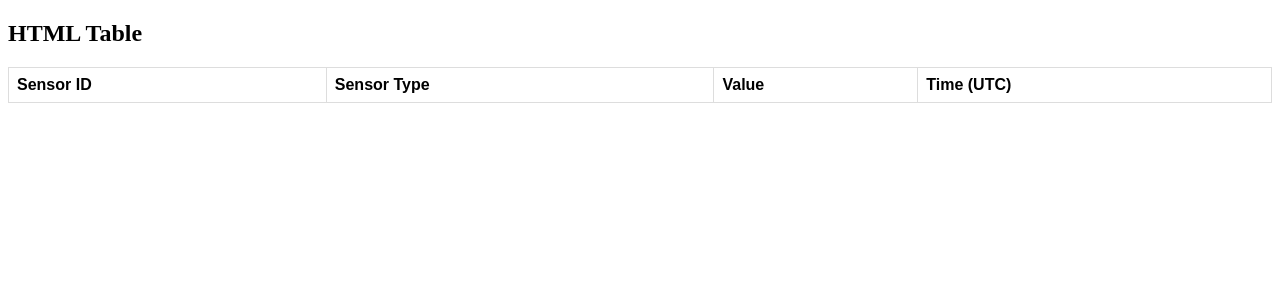
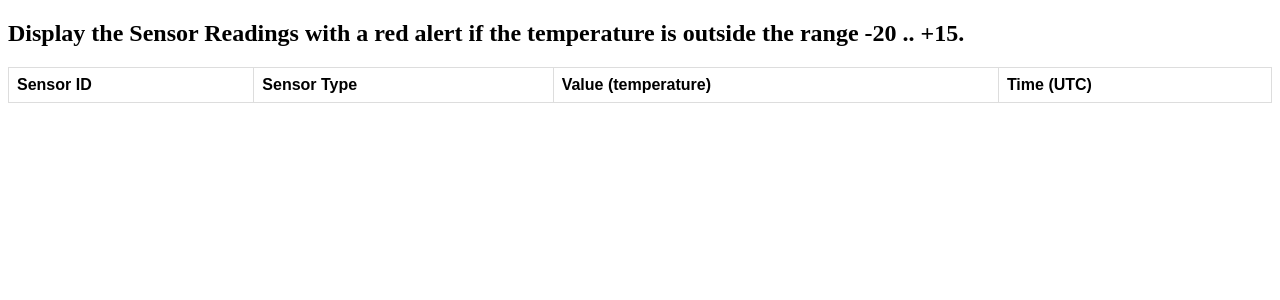
Before and after one commit to hussain-alhassan/sensor-readings, a Flask app: page / in a window 1280 px wide. Shown: the top 300 px of the page. Run offline with Flask 2, Linux system fonts and the light colour scheme; lists and menus that the app fills with data are empty.

Commit message:
Updated the front-end

```diff
--- a/templates/index.html
+++ b/templates/index.html
@@ -2,19 +2,19 @@
 <html>
 <head>
     <link rel= "stylesheet" type= "text/css" href= "{{ url_for('static', filename='style.css') }}">
-
     <script src="{{ url_for('static', filename='app.js') }}" type="application/javascript"></script>
     <link rel="shortcut icon" href="#">
+    <title>Sensor Readings</title>
 </head>
 <body>
 
-<h2>HTML Table</h2>
+<h2>Display the Sensor Readings with a red alert if the temperature is outside the range -20 .. +15.</h2>
 
 <table id="myTable">
     <tr>
         <th>Sensor ID</th>
         <th>Sensor Type</th>
-        <th>Value</th>
+        <th>Value (temperature)</th>
         <th>Time (UTC)</th>
     </tr>
 </table>
```
Also changed, not shown: 1 other file.
